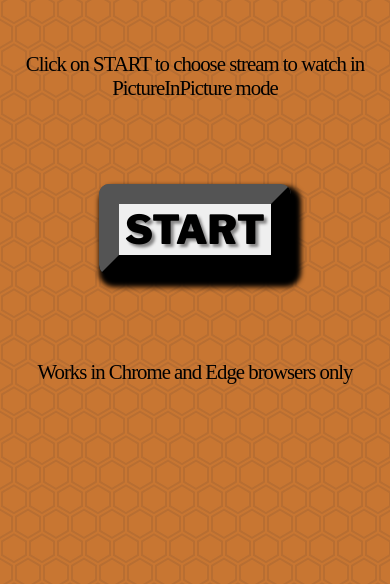
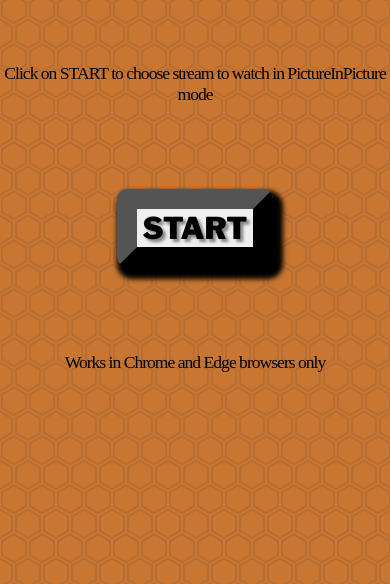
Before and after one commit to MartinKuracka/picture-in-picture, a plain HTML site: page index.html in a window 390 px wide. Shown: the part 260-844 px from the top of the page. Drawn offline with nearby package versions, Linux system fonts and the light colour scheme; a web font is replaced by a local one.

Commit message:
responsive for mobile

```diff
--- a/style.css
+++ b/style.css
@@ -46,3 +46,15 @@ button:active {
   outline:none;
   border-style: outset;
 }
+
+/* media querries */
+
+@media only screen and (max-width: 600px) {
+  body {
+    font-size: 1.1rem;
+  }
+
+  .button-container button {
+    font-size: 30px;
+  }
+}
```
Also changed, not shown: script.js (line endings or trailing spaces).
